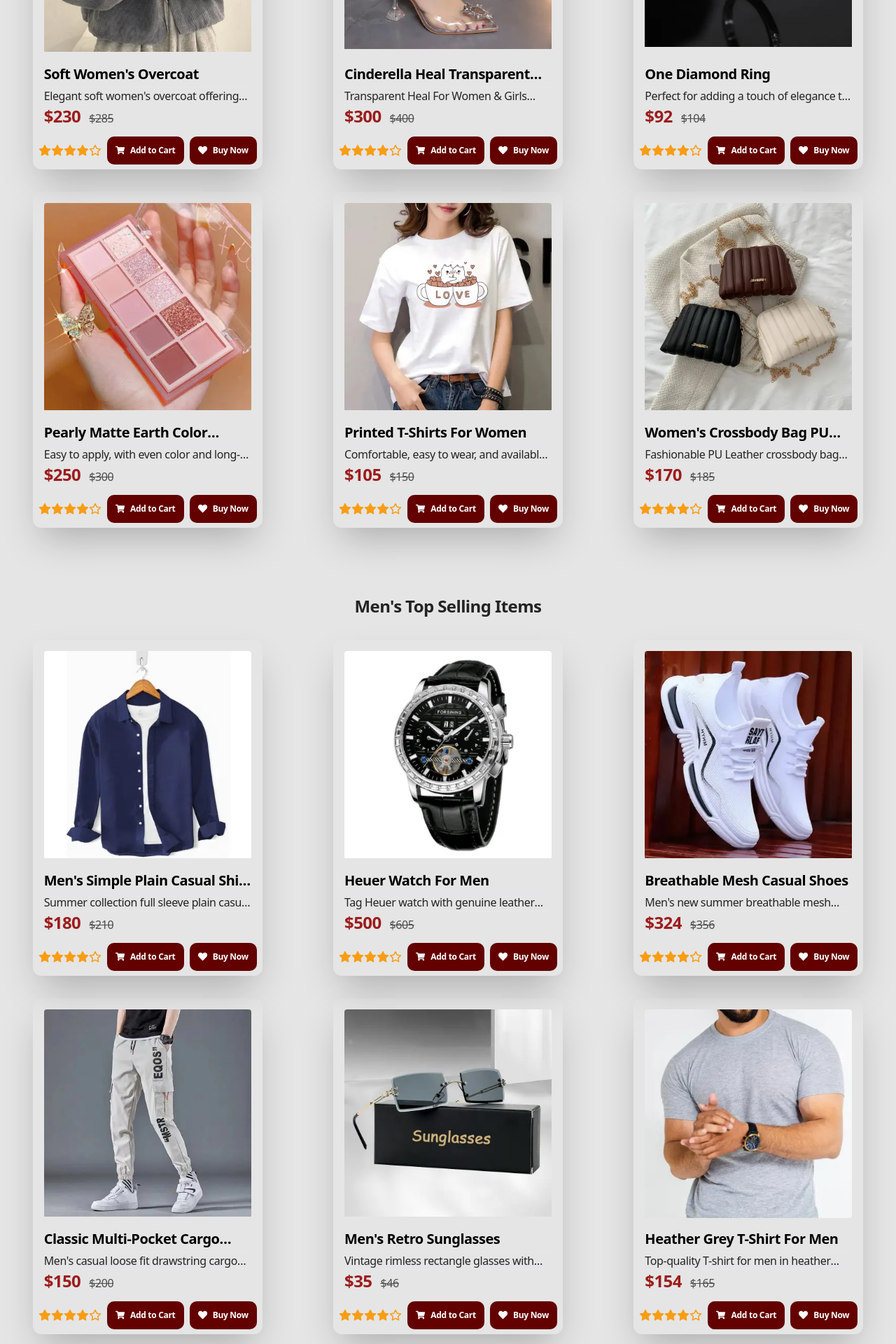
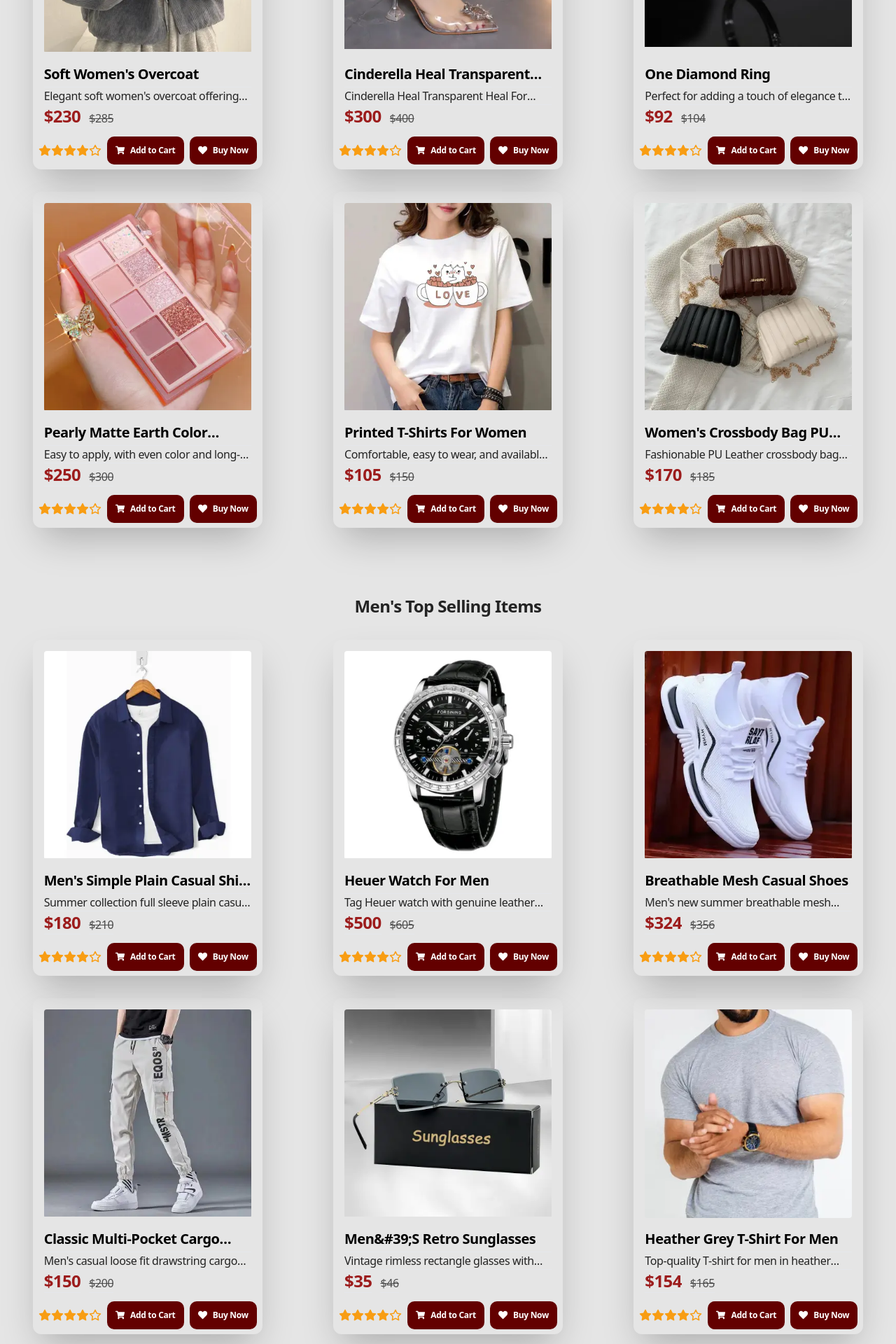
Before and after one commit to Yusra-Saleem/e-commerce-website, a Next.js app: page / in a window 1280 px wide. Shown: the part 3300-5220 px from the top of the page at 70% size. Built offline with nearby package versions, Linux system fonts and the light colour scheme.

Commit message:
Next.js Project

```diff
--- a/src/components/top-rated.tsx
+++ b/src/components/top-rated.tsx
@@ -16,7 +16,7 @@ function TopRated() {
             src: "/women-shoes-1.webp",
             alt: "sandals",
             title: "Cinderella Heal Transparent Heal For Women",
-            description: "Transparent Heal For Women & Girls Silver Colour Stone Metal Buckle Metirial Transparent Glass.",
+            description: "Cinderella Heal Transparent Heal For Women &amp; Girls Silver Colour Stone Metal Buckle Metirial Transparent Glass.",
             price: 300,
             oldPrice: 400,
             category: "sandals-shoes",
@@ -108,7 +108,7 @@ function TopRated() {
         {
             src: "/accessories-3.webp",
             alt: "glasses",
-            title: "Men's Retro Sunglasses",
+            title: "Men&#39;s Retro Sunglasses",
             description: "Vintage rimless rectangle glasses with UV400 protection.",
             price: 35,
             oldPrice: 46,
```
